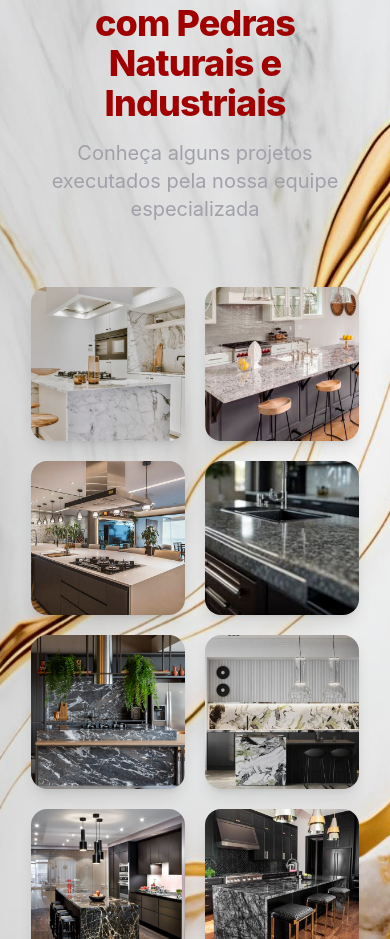
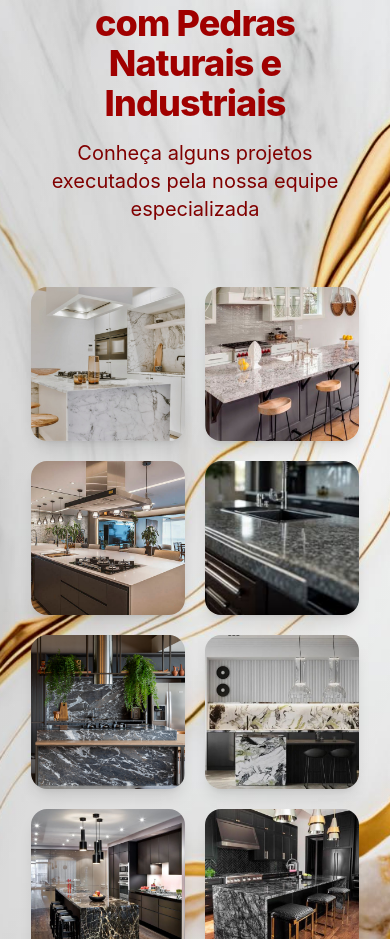
Before and after one commit to BrunoRezende96/prinos_site, a React (Vite) app: page / in a window 390 px wide. Shown: the part 7640-8579 px from the top of the page. Built offline with nearby package versions, Linux system fonts and the light colour scheme; no server answers; what @convex-dev/auth would draw is missing.

Commit message:
Adicionado ancora no header para a sessão de stones

```diff
--- a/src/components/Header.tsx
+++ b/src/components/Header.tsx
@@ -27,6 +27,7 @@ const Header: React.FC = () => {
     { label: 'Home', id: 'hero' },
     { label: 'Projetos', id: 'gallery' },
     { label: 'Sobre Nós', id: 'about' },
+    { label: 'Pedras', id: 'stones' },
     { label: 'Fale Conosco', id: 'contact' }
   ];
 
--- a/src/components/stone.tsx
+++ b/src/components/stone.tsx
@@ -54,7 +54,7 @@ const StoneSection = () => {
   };
 
   return (
-    <section className="relative min-h-screen bg-neutral-200 text-white overflow-hidden">
+    <section id='stones'  className="relative min-h-screen bg-neutral-200 text-white overflow-hidden">
       {/* Background */}
       <div
         className="absolute inset-0 bg-cover bg-center"
@@ -63,7 +63,7 @@ const StoneSection = () => {
             "url(marmorebg.jpg)",
         }}
       />
-      <div className="absolute inset-0 bg-gradient-to-br from-black/10 via-black/05 to-black/02 " />
+      <div className="absolute inset-0 bg-gradient-to-br from-black/10 " />
 
       {/* Conteúdo */}
       <div className="relative z-10 container mx-auto px-4 py-24 flex flex-col items-center">
@@ -86,7 +86,7 @@ const StoneSection = () => {
             initial={{ opacity: 0, y: 20 }}
             animate={{ opacity: 1, y: 0 }}
             transition={{ delay: 0.2 }}
-            className="text-xl md:text-2xl mt-4 text-zinc-400"
+            className="text-xl md:text-2xl mt-4 text-red-700"
           >
             Conheça alguns projetos executados pela nossa equipe especializada
           </motion.p>
```
